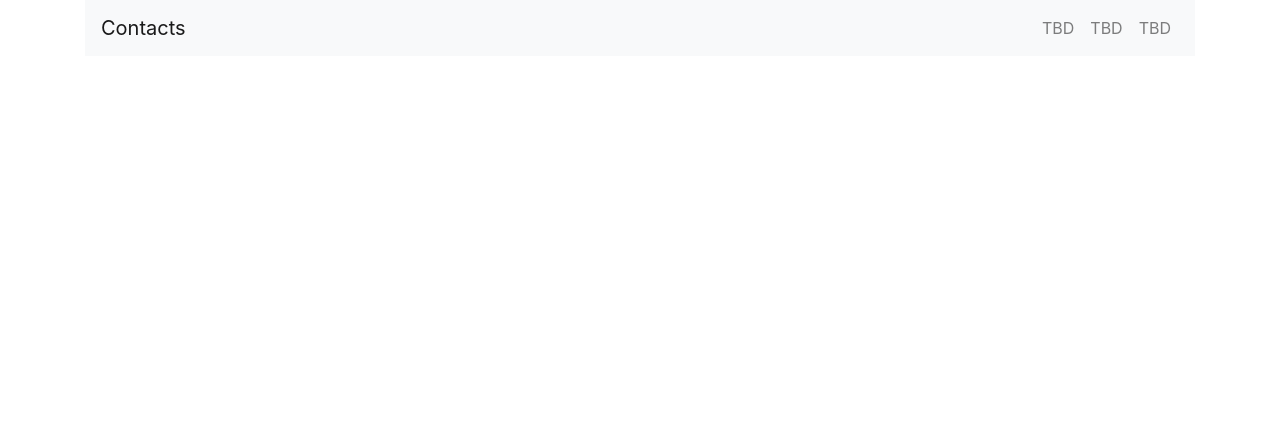
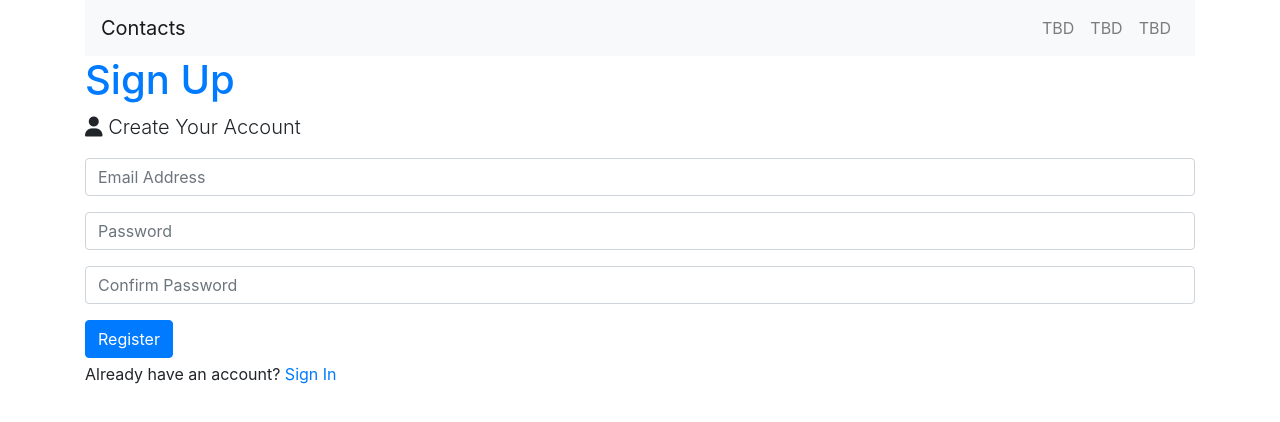
Before and after one commit to scrumpygeo/contacts-with-auth, a React (Create React App) app: page /register in a window 1280 px wide. Shown: the top 422 px of the page. Built offline with nearby package versions, Linux system fonts and the light colour scheme.

Commit message:
add registration component

```diff
--- a/src/actions/index.js
+++ b/src/actions/index.js
@@ -6,11 +6,13 @@ import {
   FETCH_CONTACT,
   DELETE_CONTACT,
   EDIT_CONTACT,
+  REGISTER_USER,
 } from "./types";
 
 export const createContact = (formValues) => async (dispatch) => {
   const response = await contacts.post("/contacts", formValues);
 
+  console.log("create:", response);
   dispatch({ type: CREATE_CONTACT, payload: response.data.data });
   history.push("/");
 };
--- a/src/actions/types.js
+++ b/src/actions/types.js
@@ -1,5 +1,6 @@
-export const CREATE_CONTACT = 'CREATE_CONTACT';
-export const FETCH_CONTACTS = 'FETCH_CONTACTS';
-export const FETCH_CONTACT = 'FETCH_CONTACT';
-export const DELETE_CONTACT = 'DELETE_CONTACT';
-export const EDIT_CONTACT = 'EDIT_CONTACT';
+export const CREATE_CONTACT = "CREATE_CONTACT";
+export const FETCH_CONTACTS = "FETCH_CONTACTS";
+export const FETCH_CONTACT = "FETCH_CONTACT";
+export const DELETE_CONTACT = "DELETE_CONTACT";
+export const EDIT_CONTACT = "EDIT_CONTACT";
+export const REGISTER_USER = "REGISTER_USER";
--- a/src/components/App.js
+++ b/src/components/App.js
@@ -1,29 +1,31 @@
-import React from 'react';
-import { Router, Route, Switch } from 'react-router-dom';
-import ContactCreate from '../components/contacts/ContactCreate';
-import ContactList from '../components/contacts/ContactList';
-import ContactShow from '../components/contacts/ContactShow';
-import ContactEdit from '../components/contacts/ContactEdit';
-import ContactDelete from '../components/contacts/ContactDelete';
-import AppNavbar from '../components/Layout/AppNavbar';
-import history from '../history';
+import React from "react";
+import { Router, Route, Switch } from "react-router-dom";
+import ContactCreate from "../components/contacts/ContactCreate";
+import ContactList from "../components/contacts/ContactList";
+import ContactShow from "../components/contacts/ContactShow";
+import ContactEdit from "../components/contacts/ContactEdit";
+import ContactDelete from "../components/contacts/ContactDelete";
+import Register from "../components/auth/Register";
+import AppNavbar from "../components/Layout/AppNavbar";
+import history from "../history";
 
 const App = () => {
   return (
-    <div className='container'>
+    <div className="container">
       <Router history={history}>
         <div>
           <AppNavbar />
           <Switch>
-            <Route path='/' exact component={ContactList} />
-            <Route path='/contacts/new' exact component={ContactCreate} />
-            <Route path='/contacts/edit/:id' exact component={ContactEdit} />
+            <Route path="/" exact component={ContactList} />
+            <Route path="/contacts/new" exact component={ContactCreate} />
+            <Route path="/contacts/edit/:id" exact component={ContactEdit} />
             <Route
-              path='/contacts/delete/:id'
+              path="/contacts/delete/:id"
               exact
               component={ContactDelete}
             />
-            <Route path='/contacts/show/:id' exact component={ContactShow} />
+            <Route path="/contacts/show/:id" exact component={ContactShow} />
+            <Route path="/register" exact component={Register} />
           </Switch>
         </div>
       </Router>
--- /dev/null
+++ b/src/components/auth/Register.js
@@ -0,0 +1,48 @@
+import React, { Component, Fragment } from "react";
+
+export class Register extends Component {
+  render() {
+    return (
+      <Fragment>
+        <h1 className="large text-primary">Sign Up</h1>
+        <p className="lead">
+          <i className="fas fa-user"></i> Create Your Account
+        </p>
+        <form className="form" action="create-profile.html">
+          <div className="form-group">
+            <input
+              type="email"
+              placeholder="Email Address"
+              name="email"
+              className="form-control"
+            />
+          </div>
+          <div className="form-group">
+            <input
+              type="password"
+              placeholder="Password"
+              name="password"
+              minLength="6"
+              className="form-control"
+            />
+          </div>
+          <div className="form-group">
+            <input
+              type="password"
+              placeholder="Confirm Password"
+              name="password2"
+              minLength="6"
+              className="form-control"
+            />
+          </div>
+          <input type="submit" className="btn btn-primary" value="Register" />
+        </form>
+        <p className="my-1">
+          Already have an account? <a href="login.html">Sign In</a>
+        </p>
+      </Fragment>
+    );
+  }
+}
+
+export default Register;
--- a/src/components/contacts/ContactDelete.js
+++ b/src/components/contacts/ContactDelete.js
@@ -1,10 +1,10 @@
-import React, { Component } from 'react';
-import { connect } from 'react-redux';
-import { Link } from 'react-router-dom';
-import { fetchContact, deleteContact } from '../../actions';
-import Modal from '../Modal';
-import history from '../../history';
-import '../modal.css';
+import React, { Component } from "react";
+import { connect } from "react-redux";
+import { Link } from "react-router-dom";
+import { fetchContact, deleteContact } from "../../actions";
+import Modal from "../Modal";
+import history from "../../history";
+import "../modal.css";
 
 class ContactDelete extends Component {
   componentDidMount() {
@@ -18,16 +18,16 @@ class ContactDelete extends Component {
       <>
         <button
           onClick={() => this.props.deleteContact(id)}
-          type='button'
-          className='btn btn-danger'
+          type="button"
+          className="btn btn-danger"
         >
           Delete
         </button>
         <Link
-          type='button'
-          to='/'
-          className='btn btn-secondary'
-          data-dismiss='modal'
+          type="button"
+          to="/"
+          className="btn btn-secondary"
+          data-dismiss="modal"
         >
           Cancel
         </Link>
@@ -38,19 +38,19 @@ class ContactDelete extends Component {
   renderContent() {
     // if not data not loaded yet it runs the 1st line, then 2nd after it data loaded
     if (!this.props.contact) {
-      return 'Are you sure you want to delete this stream?';
+      return "Are you sure you want to delete this contact?";
     }
     return `Are you sure you want to delete contact for ${this.props.contact.first_name} ${this.props.contact.last_name}?`;
   }
 
   render() {
     return (
-      <div className='modal-backdrop' onClick={() => history.push('/')}>
+      <div className="modal-backdrop" onClick={() => history.push("/")}>
         <Modal
-          title={'Delete Contact'}
+          title={"Delete Contact"}
           content={this.renderContent()}
           actions={this.renderActions()}
-          onDismiss={() => history.push('/')}
+          onDismiss={() => history.push("/")}
         />
       </div>
     );
--- a/src/components/contacts/ContactForm.js
+++ b/src/components/contacts/ContactForm.js
@@ -1,25 +1,25 @@
-import React, { Component } from 'react';
-import { Field, reduxForm } from 'redux-form';
+import React, { Component } from "react";
+import { Field, reduxForm } from "redux-form";
 
 const email = (value) =>
   value && !/^[A-Z0-9._%+-]+@[A-Z0-9.-]+\.[A-Z]{2,4}$/i.test(value)
-    ? 'Invalid email address'
+    ? "Invalid email address"
     : undefined;
 
 class ContactForm extends Component {
   renderError({ error, touched }) {
     if (touched && error) {
-      return <div className='text-danger'>{error}</div>;
+      return <div className="text-danger">{error}</div>;
     }
   }
   renderInput = ({ input, label, meta }) => {
     const className = `form-control ${
-      meta.error && meta.touched ? 'is-invalid' : ''
+      meta.error && meta.touched ? "is-invalid" : ""
     }`;
     return (
-      <div className='form-group'>
+      <div className="form-group">
         <label>{label}</label>
-        <input {...input} className={className} autoComplete='off' />
+        <input {...input} className={className} autoComplete="off" />
         {this.renderError(meta)}
       </div>
     );
@@ -32,22 +32,22 @@ class ContactForm extends Component {
     return (
       <form onSubmit={this.props.handleSubmit(this.onSubmit)}>
         <Field
-          name='first_name'
+          name="first_name"
           component={this.renderInput}
-          label='First Name'
+          label="First Name"
         />
         <Field
-          name='last_name'
+          name="last_name"
           component={this.renderInput}
-          label='Last Name'
+          label="Last Name"
         />
         <Field
-          name='email'
+          name="email"
           component={this.renderInput}
-          label='Email'
+          label="Email"
           validate={email}
         />
-        <button className='btn btn-primary'>Submit</button>
+        <button className="btn btn-primary">Submit</button>
       </form>
     );
   }
@@ -57,21 +57,21 @@ const validate = (formValues) => {
   const errors = {};
 
   if (!formValues.first_name) {
-    errors.first_name = 'You must enter a first name.';
+    errors.first_name = "You must enter a first name.";
   }
 
   if (!formValues.last_name) {
-    errors.last_name = 'You must enter a last name.';
+    errors.last_name = "You must enter a last name.";
   }
 
   if (!formValues.email) {
-    errors.email = 'You must enter an email.';
+    errors.email = "You must enter an email.";
   }
 
   return errors;
 };
 
 export default reduxForm({
-  form: 'streamForm',
+  form: "contactForm",
   validate,
 })(ContactForm);
```
Also changed, not shown: src/components/auth/Login.js (added).
